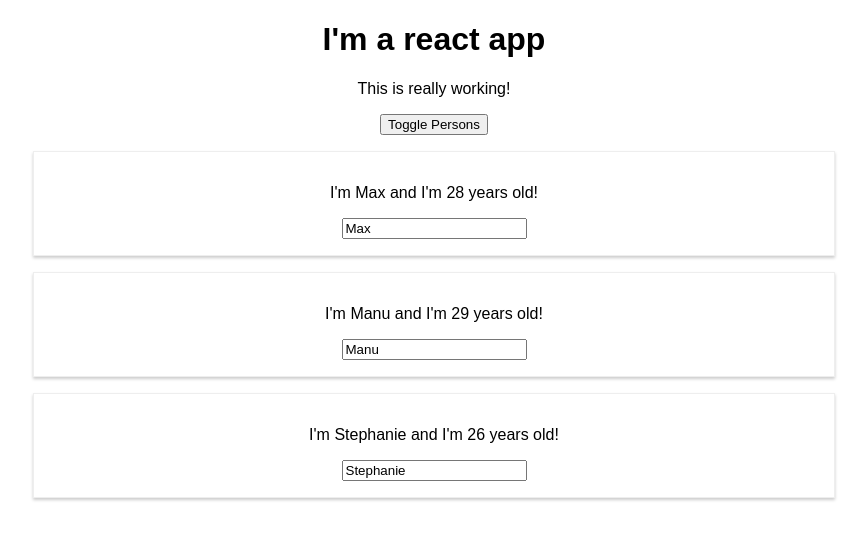
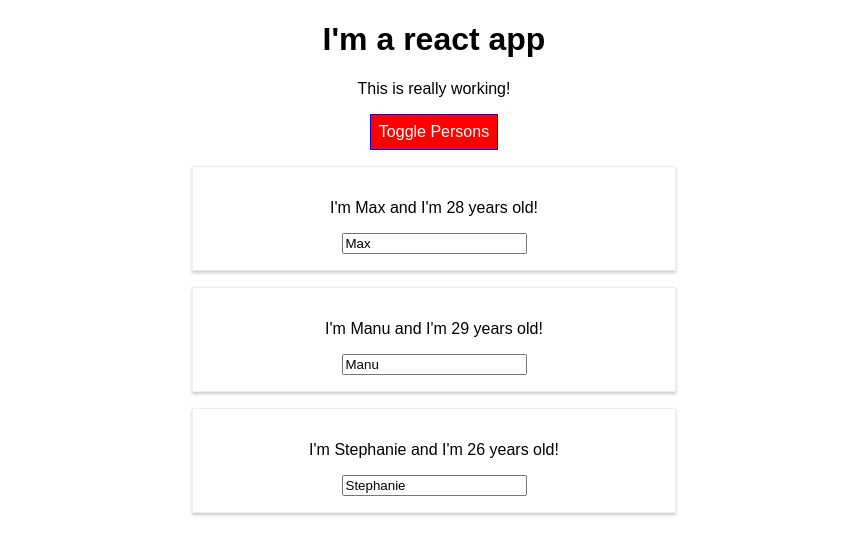
Before and after one commit to paulopompeu/my-app, a React (Create React App) app: page / in a window 1280 px wide. Both pictures are taken after a click on the button "Toggle Persons". Shown: the top 554 px of the page, without its empty margins (206-1073 px from the left). Built offline with nearby package versions, Linux system fonts and the light colour scheme.

Commit message:
styled-components

```diff
--- a/package.json
+++ b/package.json
@@ -3,9 +3,11 @@
   "version": "0.1.0",
   "private": true,
   "dependencies": {
+    "radium": "^0.26.0",
     "react": "^16.13.1",
     "react-dom": "^16.13.1",
-    "react-scripts": "1.1.5"
+    "react-scripts": "1.1.5",
+    "styled-components": "^5.0.1"
   },
   "scripts": {
     "start": "react-scripts start",
--- a/src/App.css
+++ b/src/App.css
@@ -1,3 +1,25 @@
 .App {
   text-align: center;
 }
+
+.red {
+  color: red;
+}
+
+.bold {
+  font-weight: bold;
+}
+
+.button {
+  background-color: green;
+  color: white;
+  font: inherit;
+  border: 1px solid blue;
+  padding: 8px;
+  cursor: pointer;
+}
+
+.button:hover {
+  background-color: lightgreen;
+  color: black
+}
--- a/src/App.js
+++ b/src/App.js
@@ -1,9 +1,38 @@
 import React, { useState } from "react";
 import "./App.css";
 import Person from "./Person/Person";
-import person from "./Person/Person";
+import styled from "styled-components";
 
 const app = props => {
+  const StyledButton = styled.button`
+  background-color: ${props => props.alt ? 'red' : 'green'};
+  color: white;
+  font: inherit;
+  border: 1px solid blue;
+  padding: 8px;
+  cursor: pointer;
+
+  &:hover {
+    background-color: ${props => props.alt ? 'salmon' : 'lightgreen'};
+    color: black
+  }
+  `;
+
+  // const style = {
+  //   backgroundColor: 'green',
+  //   color: 'white',
+  //   font: 'inherit',
+  //   border: '1px solid blue',
+  //   padding: '8px',
+  //   cursor: 'pointer',
+  //   ':hover:': {
+  //     backgroundColor: 'lightgreen',
+  //     color: 'black'
+  //   }
+  // }
+
+
+
   const [personsState, setPersonsState] = useState({
     persons: [
       { id: "dsadas", name: "Max", age: 28 },
@@ -12,7 +41,7 @@ const app = props => {
     ]
   });
 
-  const [otherState, setOtherState] = useState("some other state");
+  // const [otherState, setOtherState] = useState("some other state");
   const [showPersons, setShowPersons] = useState(false);
 
   const nameChangeHandler = (event, id) => {
@@ -36,13 +65,10 @@ const app = props => {
 
   const togglePersonsHandler = () => {
     const doesShow = !showPersons;
-    console.log(showPersons);
-    console.log(doesShow);
     setShowPersons(doesShow);
   };
 
   const deletePersonHandler = personIndex => {
-    // const persons = personsState.persons.slice()
     const persons = [...personsState.persons];
     persons.splice(personIndex, 1);
     setPersonsState({ persons: persons });
@@ -66,17 +92,32 @@ const app = props => {
         })}
       </div>
     );
+    // style.backgroundColor = "red";
+    // style[":hover"] = {
+    //   backgroundColor: "salmon",
+    //   color: "black"
+    // };
+  }
+
+  const classes = [];
+  if (personsState.persons.length <= 2) {
+    classes.push("red");
+  }
+
+  if (personsState.persons.length <= 1) {
+    classes.push("bold");
   }
 
   return (
     <div className="App">
       <h1>I'm a react app</h1>
-      <p>This is really working!</p>
-      <button onClick={togglePersonsHandler}>Toggle Persons</button>
+      <p className={classes.join(" ")}>This is really working!</p>
+      <StyledButton alt={showPersons} onClick={togglePersonsHandler}>
+        Toggle Persons
+      </StyledButton>
       {persons}
     </div>
   );
-  // return React.createElement('div', {className: 'App'}, React.createElement('h1', null, 'Does this work now?'))
 };
 
 export default app;
--- a/src/Person/Person.css
+++ b/src/Person/Person.css
@@ -5,5 +5,10 @@
   box-shadow: 0 2px 3px #ccc;
   padding: 16px;
   text-align: center;
+}
 
+@media (min-width: 500px) {
+  .Person {
+    width: 450px;
   }
+}
--- a/src/Person/Person.js
+++ b/src/Person/Person.js
@@ -1,16 +1,35 @@
 import React from "react";
-import "./Person.css";
+import styled from "styled-components";
 
+// import "./Person.css";
+
+const StyledDiv = styled.div`
+  width: 60%;
+  margin: 16px auto;
+  border: 1px solid #eee;
+  box-shadow: 0 2px 3px #ccc;
+  padding: 16px;
+  text-align: center;
+
+  @media (min-width: 500px) {
+    width: 450px;
+  }
+`;
 const person = props => {
-  console.log(props);
+  const style = {
+    "@media (min-width: 500px )": {
+      width: "450px"
+    }
+  };
   return (
-    <div className="Person">
+    // <div className="Person" style={style}>
+    <StyledDiv>
       <p onClick={props.click}>
         I'm {props.name} and I'm {props.years} years old!
       </p>
       <p>{props.children}</p>
       <input type="text" onChange={props.changed} value={props.name} />
-    </div>
+    </StyledDiv>
   );
 };
 
```
Also changed, not shown: 1 other file (tests, documents, lock files or other folders). Lines whose indentation alone changed are shown as unchanged.
